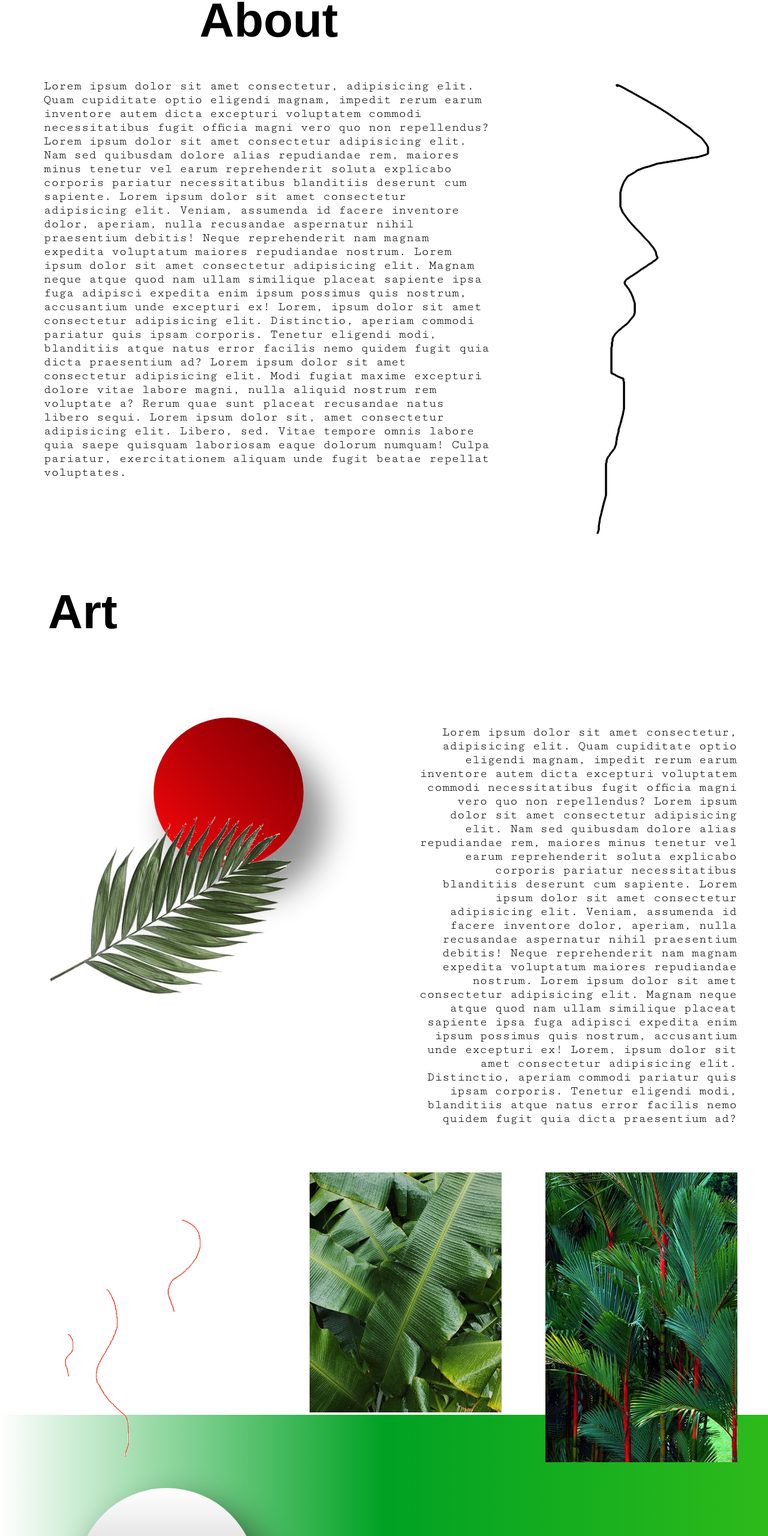
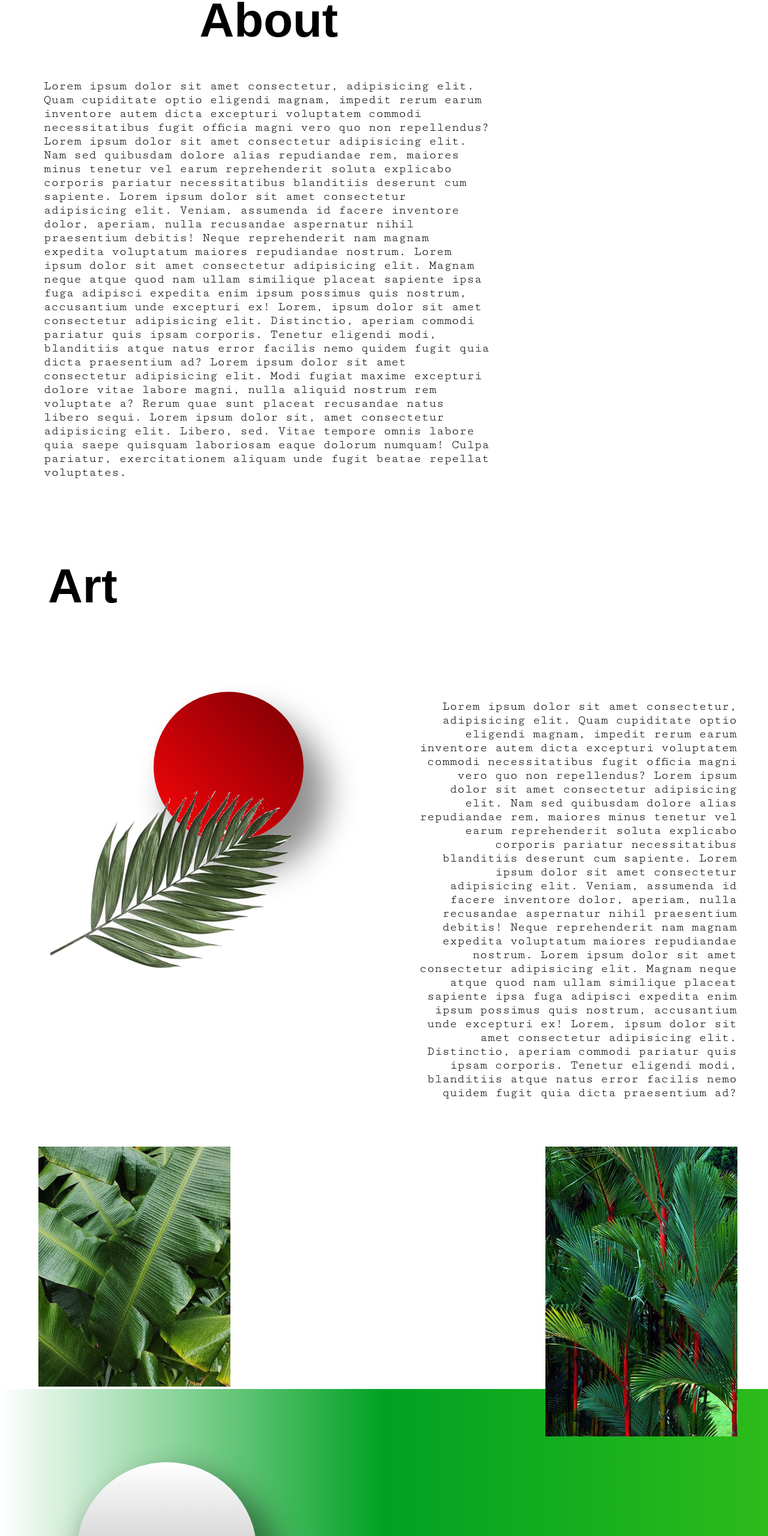
Before and after one commit to olgakce/art-test, a plain HTML site: page index.html in a window 1280 px wide. Shown: the part 1000-3560 px from the top of the page at 60% size. Drawn offline with nearby package versions, Linux system fonts and the light colour scheme; a script that the page names is missing; files whose address does not match are found by name.

Commit message:
Update index.html

```diff
--- a/index.html
+++ b/index.html
@@ -41,8 +41,7 @@
    Lorem, ipsum dolor sit amet consectetur adipisicing elit. Distinctio, aperiam commodi pariatur quis ipsam corporis. Tenetur eligendi modi, blanditiis atque natus error facilis nemo quidem fugit quia dicta praesentium ad?
    Lorem ipsum dolor sit amet consectetur adipisicing elit. Modi fugiat maxime excepturi dolore vitae labore magni, nulla aliquid nostrum rem voluptate a? Rerum quae sunt placeat recusandae natus libero sequi.
    Lorem ipsum dolor sit, amet consectetur adipisicing elit. Libero, sed. Vitae tempore omnis labore quia saepe quisquam laboriosam eaque dolorum numquam! Culpa pariatur, exercitationem aliquam unde fugit beatae repellat voluptates.
-</p>
-<img src="images/11.png">
+    </p>
 </section>
 <section id="art">
 <h3> Art </h3>
@@ -57,7 +56,6 @@
         </p>
 </section>
 <section class="images">
-<img class="first" src="images/3.png">
 <img class="second" src ="images/palms1.jpg">
 <img class="third" src="images/palms2.jpg">
 <div class="box-a"></div>
```
